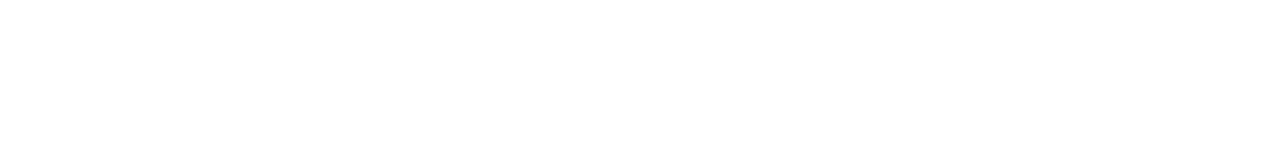
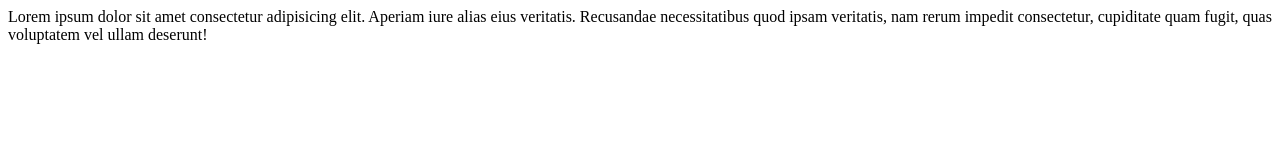
Before and after one commit to BlenoFerraz/VERSIONAMENTO_Bleno_2023, a plain HTML site: page index.html in a window 1280 px wide. Drawn offline with Linux system fonts and the light colour scheme.

Commit message:
Adicionando um parágrafo

```diff
--- a/index.html
+++ b/index.html
@@ -7,6 +7,6 @@
     <title>Aula versionamento</title>
 </head>
 <body>
-
+    Lorem ipsum dolor sit amet consectetur adipisicing elit. Aperiam iure alias eius veritatis. Recusandae necessitatibus quod ipsam veritatis, nam rerum impedit consectetur, cupiditate quam fugit, quas voluptatem vel ullam deserunt!
 </body>
 </html>
```
